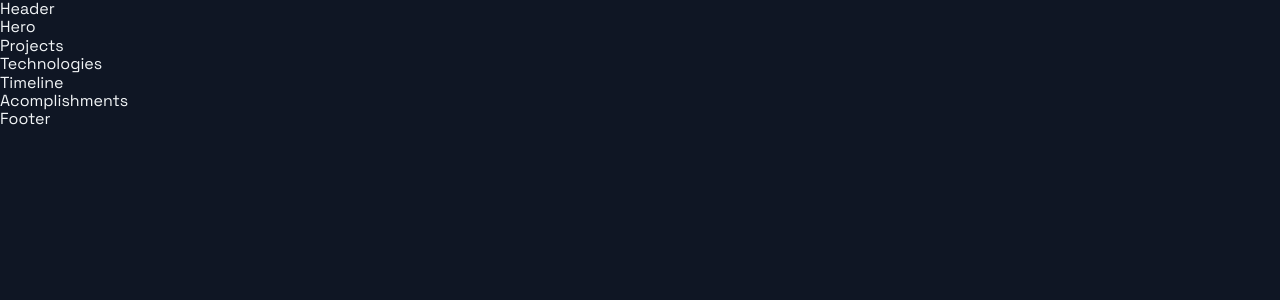
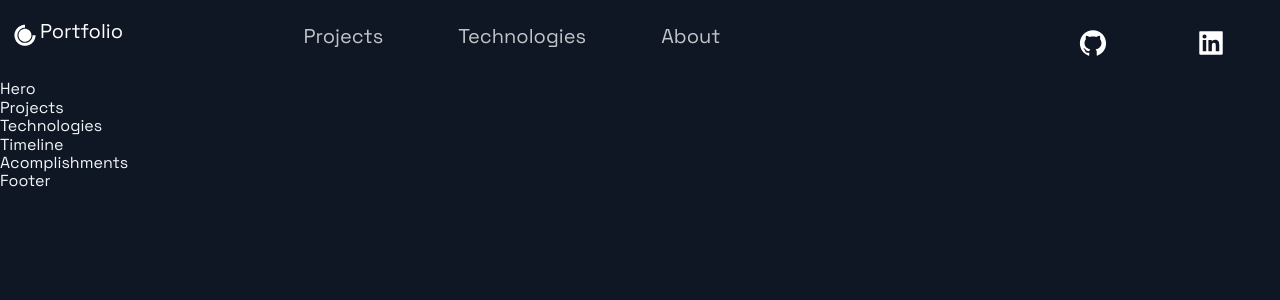
Before and after one commit to Darolo13/portfolio-darolo, a Next.js app: page / in a window 1280 px wide. Shown: the top 300 px of the page. Built offline with nearby package versions, Linux system fonts and the light colour scheme.

Commit message:
Header section

```diff
--- a/src/components/Header/Header.js
+++ b/src/components/Header/Header.js
@@ -3,12 +3,43 @@
 import { AiFillGithub, AiFillInstagram, AiFillLinkedin } from 'react-icons/ai';
 import { DiCssdeck } from 'react-icons/di';
 
-import { Container, Div1, Div2, Div3, NavLink, SocialIcons } from './HeaderStyles';
+import { Container, Div1, Div2, Div3, Span, NavLink, SocialIcons } from './HeaderStyles';
 
-const Header = () =>  (
-  <div>
-    Header
-  </div>
+const Header = () => (
+  <Container>
+    <Div1>
+      <Link href="/">
+        <a style={{ display: "flex", alignItem: "center", color: "white", marginBottom: "20px" }}>
+          <DiCssdeck size="3rem" /> <Span>Portfolio</Span>
+        </a>
+      </Link>
+    </Div1>
+    <Div2>
+      <li>
+        <Link href="#projects">
+          <NavLink>Projects</NavLink>
+        </Link>
+      </li>
+      <li>
+        <Link href="#technologies">
+          <NavLink>Technologies</NavLink>
+        </Link>
+      </li>
+      <li>
+        <Link href="#about">
+          <NavLink>About</NavLink>
+        </Link>
+      </li>
+    </Div2>
+    <Div3>
+      <SocialIcons href="https://github.com/darolo13">
+        <AiFillGithub size="3rem" />
+      </SocialIcons>
+      <SocialIcons href="https://www.linkedin.com/in/davidromero-l/">
+        <AiFillLinkedin size="3rem" />
+      </SocialIcons>
+    </Div3>
+  </Container>
 );
 
 export default Header;
--- a/src/components/Header/HeaderStyles.js
+++ b/src/components/Header/HeaderStyles.js
@@ -17,6 +17,11 @@
     grid-row-gap: 0.5rem;
   }
 `;
+
+export const Span = styled.span`
+  font-size: 2rem;
+`;
+
 export const Div1 = styled.div`
   grid-area: 1 / 1 / 2 / 2;
   display: flex;
```
